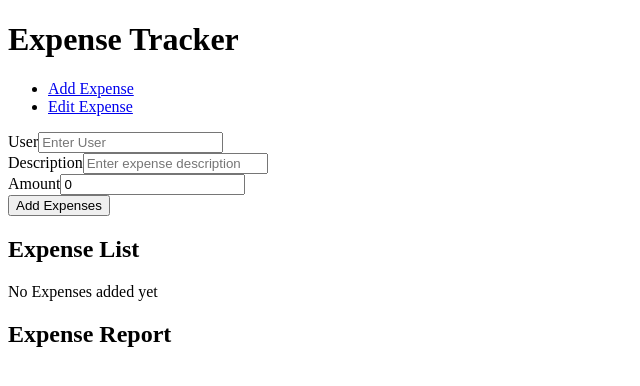
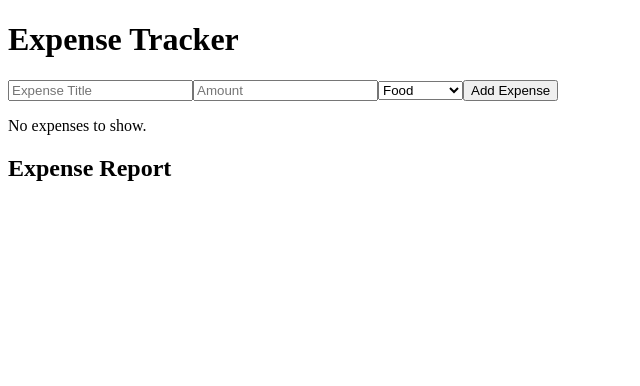
Before and after one commit to bawakalyan/Expense-Tracker, a React (Vite) app: page / in a window 1280 px wide. Shown: the top 386 px of the page, without its empty margins (0-640 px from the left). Built offline with nearby package versions, Linux system fonts and the light colour scheme.

Commit message:
UI changes made

```diff
--- a/src/components/ExpenseForm.jsx
+++ b/src/components/ExpenseForm.jsx
@@ -1,53 +1,57 @@
-import React, { useContext } from "react";
-import { useState } from "react";
-import { ExpenseContext } from "../context/ExpenseContext";
+import React, { useState } from 'react';
+import { useExpenses } from '../context/ExpenseContext';
 
 const ExpenseForm = () => {
-    const { addExpense } = useContext(ExpenseContext);
-    const [description, setDescription] = useState('');
-    const [amount, setAmount] = useState(0);
-    const [user, setUser] = useState('');
+    const { addExpense } = useExpenses();
+    const [title, setTitle] = useState('');
+    const [amount, setAmount] = useState('');
+    const [category, setCategory] = useState('Food') //Default value initialized
 
     const handleSubmit = (e) => {
         e.preventDefault();
 
-        if (description === '' || amount === '' || user === '') {
-            alert("Please fill in the fields")
-            return;
-        }
-
         const newExpense = {
             id: Date.now(),
-            description,
+            title,
             amount: parseFloat(amount),
-            user
-        }
+            category,
+        };
+
         addExpense(newExpense);
 
-        setDescription('');
-        setAmount('')
-        setUser('')
-    }
+        setTitle('');
+        setAmount('');
+        category('food')
+    };
 
     return (
-        <form>
-            <div>
-                <label htmlFor="user">User</label>
-                <input type="text" id='user' value={user} onChange={(e) => setUser(e.target.value)}
-                placeholder="Enter User" required />
-            </div>
-            <div>
-                <label htmlFor="description">Description</label>
-                <input type="text" id="description" value={description} onChange={(e)=>setDescription(e.target.value)} placeholder="Enter expense description" required/>
-            </div>
-            <div>
-                <label htmlFor="amount">Amount</label>
-                <input type="text" id="amount" value={amount} onChange={(e)=>setAmount(e.target.value)} placeholder="Enter amount" required/>
-            </div>
-
-            <button type="submit">Add Expenses</button>
+        <form onSubmit={handleSubmit}>
+            <input
+                type="text"
+                value={title}
+                onChange={(e) => setTitle(e.target.value)}
+                placeholder="Expense Title"
+                required
+            />
+            <input
+                type="number"
+                value={amount}
+                onChange={(e) => setAmount(e.target.value)}
+                placeholder="Amount"
+                required
+            />
+            <select value={category}
+                onChange={(e) => setCategory(e.target.value)} required>
+                    <option value="food">Food</option>
+                    <option value="enjoyment">Enjoyment</option>
+                    <option value="travel">Travel</option>
+                    <option value="game">Game</option>
+                    <option value="hobbies">Hobbies</option>
+                    <option value="others">Others</option>
+                </select>
+      <button type="submit">Add Expense</button>
         </form>
-    )
-}
+    );
+};
 
 export default ExpenseForm;
--- a/src/components/ExpenseList.jsx
+++ b/src/components/ExpenseList.jsx
@@ -1,27 +1,23 @@
-import React, { useContext } from "react";
-import { ExpenseContext } from "../context/ExpenseContext";
+import React from 'react';
+import { useExpenses } from '../context/ExpenseContext';
 
 const ExpenseList = () => {
-    const { expenses, deleteExpenses } = useContext(ExpenseContext);
+  const { expenses, removeExpense } = useExpenses();
 
-    return (
-        <div>
-            <h2>Expense List</h2>
-            {expenses.length === 0 ? (<p>No Expenses added yet</p>) : (<ul>
-                {expensesmap((expense) => {
-                    <li key={expense.id}>
-                        <div>
-                            <strong>{expense.description}</strong> - {expense.user}
-                        </div>
-                        <div>
-                            Amount : ${expense.amount.toFixed(2)}
-                        </div>
-                        <button onClick={() => deleteExpenses(expense.id)}>Delete</button>
-                    </li>
-                })}
-            </ul>)}
-        </div>
-    )
-}
+  if (expenses.length === 0) {
+    return <p>No expenses to show.</p>;
+  }
 
-export default ExpenseList
+  return (
+    <ul>
+      {expenses.map((expense) => (
+        <li key={expense.id}>
+          {expense.title}: ${expense.amount}
+          <button onClick={() => removeExpense(expense.id)}>Remove</button>
+        </li>
+      ))}
+    </ul>
+  );
+};
+
+export default ExpenseList;
--- a/src/components/ReportChart.jsx
+++ b/src/components/ReportChart.jsx
@@ -1,13 +1,12 @@
 import React, { useContext } from 'react';
 import { Pie } from 'react-chartjs-2';
 import { Chart as ChartJS, Title, Tooltip, Legend, ArcElement } from 'chart.js';
-import { ExpenseContext } from '../context/ExpenseContext';
+import { useExpenses } from '../context/ExpenseContext';
 
-// Register necessary Chart.js components
 ChartJS.register(Title, Tooltip, Legend, ArcElement);
 
 const ReportChart = () => {
-  const { expenses } = useContext(ExpenseContext);
+  const { expenses } = useExpenses();
 
   const categoryTotals = expenses.reduce((acc, expense) => {
     if (acc[expense.category]) {
--- a/src/context/ExpenseContext.jsx
+++ b/src/context/ExpenseContext.jsx
@@ -1,22 +1,23 @@
-import React from "react";
-import { createContext , useState } from "react";
+import React, { createContext, useState, useContext } from 'react';
 
-export const ExpenseContext = createContext();
+const ExpenseContext = createContext();
 
-export const ExpenseProvider = ({children})=>{
-    const [expenses , setExpenses] = useState([]);
+export const ExpenseProvider = ({ children }) => {
+  const [expenses, setExpenses] = useState([]);
 
-    const addExpense = (expenses)=>{
-        setExpenses((prevExpenses)=>[...prevExpenses, expenses])
-    };
+  const addExpense = (expense) => {
+    setExpenses([...expenses, expense]);
+  };
 
-    const deleteExpenses = (expenses)=>{
-        setExpenses((prevExpenses)=> prevExpenses.filter(expenses =>expenses.id !==id))
-    }
+  const removeExpense = (id) => {
+    setExpenses(expenses.filter(expense => expense.id !== id));
+  };
 
-    return (
-        <ExpenseContext.Provider value={{expenses, addExpense, deleteExpenses}}>
-            {children}
-        </ExpenseContext.Provider>
-    )
-}
+  return (
+    <ExpenseContext.Provider value={{ expenses, addExpense, removeExpense }}>
+      {children}
+    </ExpenseContext.Provider>
+  );
+};
+
+export const useExpenses = () => useContext(ExpenseContext);
--- a/src/pages/Home.jsx
+++ b/src/pages/Home.jsx
@@ -4,15 +4,10 @@ import ExpenseList from '../components/ExpenseList';
 import ReportChart from '../components/ReportChart';
 
 const Home = () => {
+    console.log("Reached Home")
     return (
         <div>
             <h1>Expense Tracker</h1>
-            <nav>
-                <ul>
-                    <li><a href='/add-expense'>Add Expense</a></li>
-                    <li><a href='/edit-expense'>Edit Expense</a></li>
-                </ul>
-            </nav>
             <ExpenseForm />
             <ExpenseList />
             <ReportChart />
```
Also changed, not shown: src/App.jsx (+6 -6 lines).
